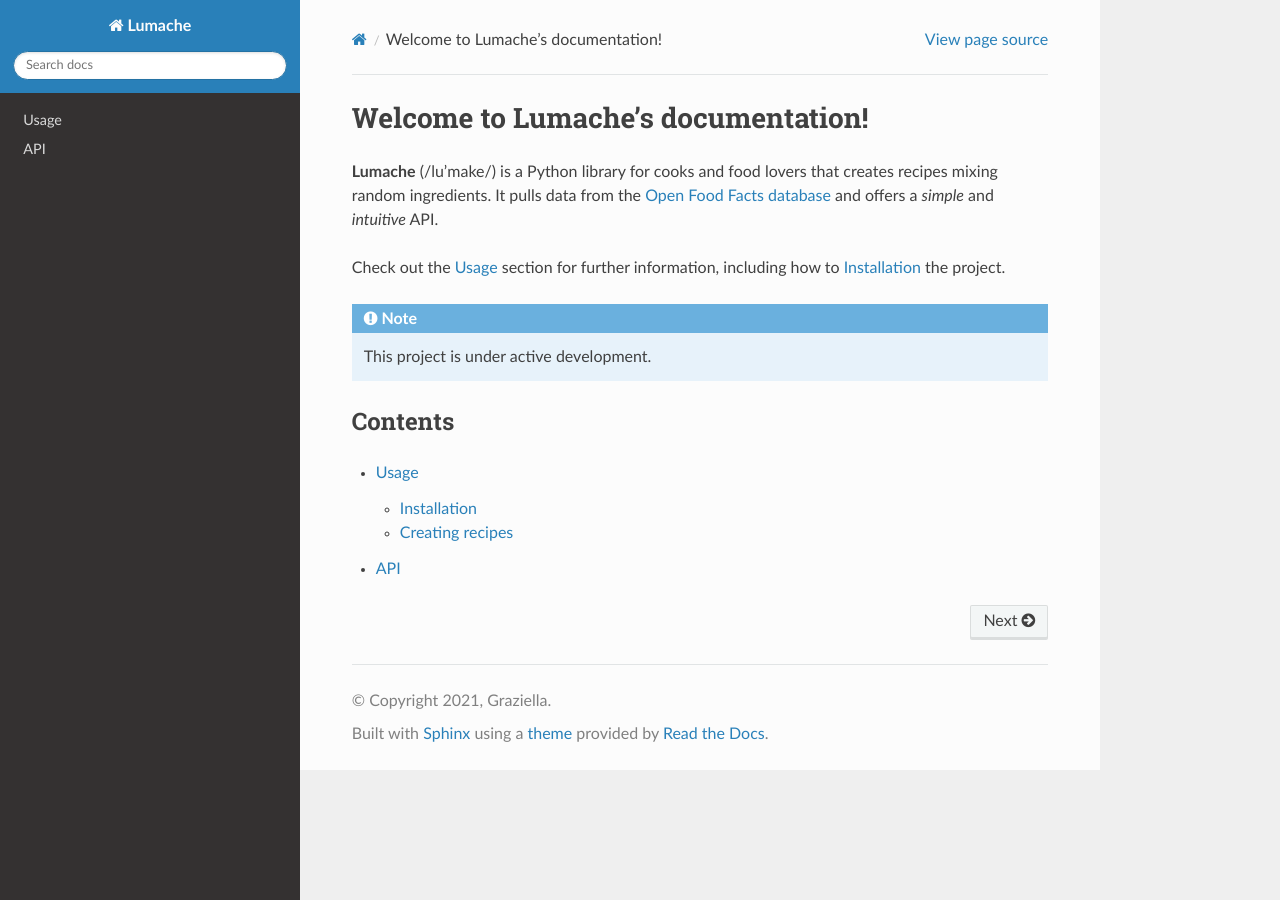
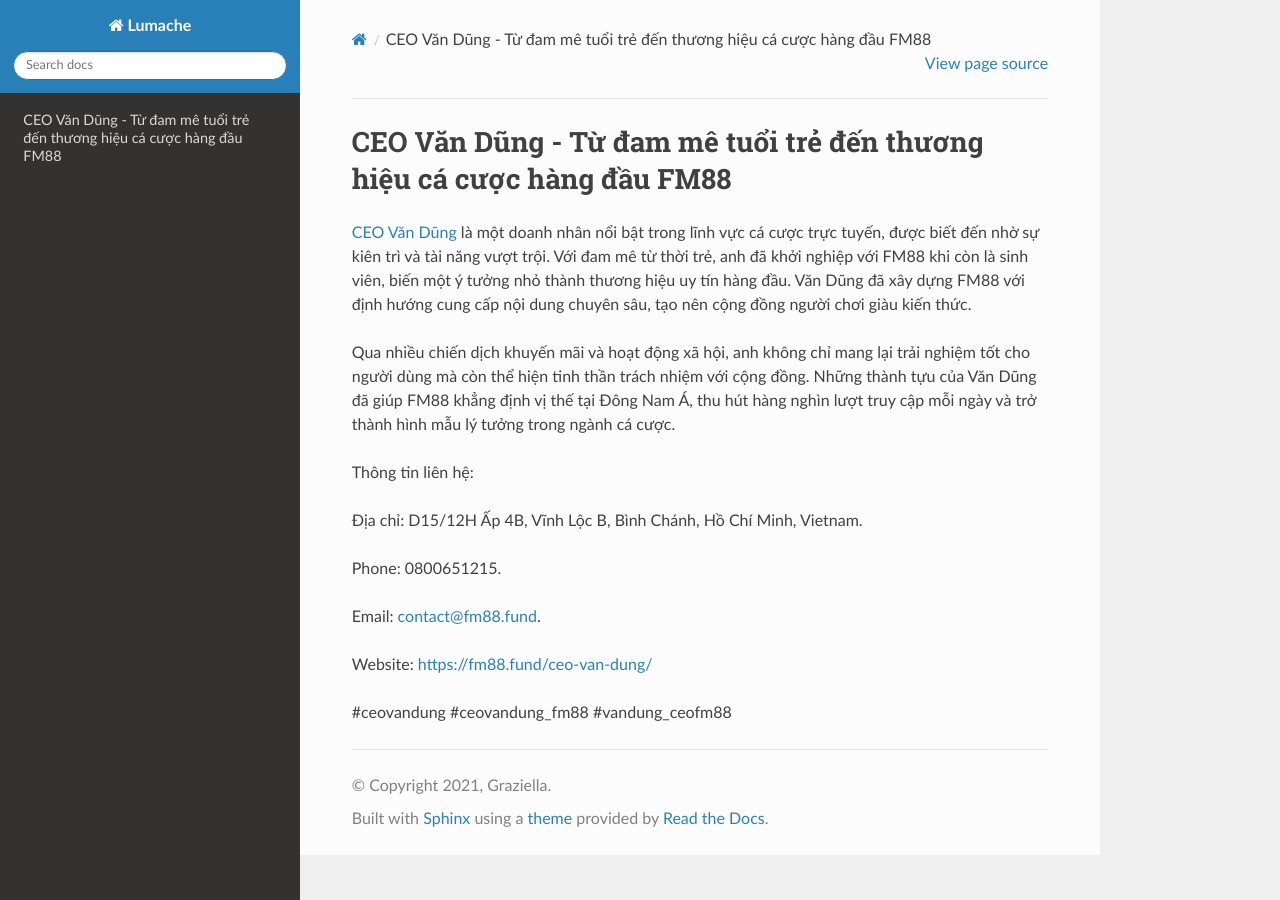
Before and after one commit to mathesonasela/ceovandung, a Sphinx documentation site: the page built from docs/source/index.rst, in a window 1280 px wide. Built offline with Sphinx 7.4.7 and the Read the Docs theme 3.1.0, drawn with Linux system fonts in a browser that asks for light colours.

Commit message:
Update index.rst

```diff
--- a/docs/source/index.rst
+++ b/docs/source/index.rst
@@ -1,22 +1,18 @@
-Welcome to Lumache's documentation!
+CEO Văn Dũng - Từ đam mê tuổi trẻ đến thương hiệu cá cược hàng đầu FM88
 ===================================
 
-**Lumache** (/lu'make/) is a Python library for cooks and food lovers
-that creates recipes mixing random ingredients.
-It pulls data from the `Open Food Facts database <https://world.openfoodfacts.org/>`_
-and offers a *simple* and *intuitive* API.
+`CEO Văn Dũng <https://fm88.fund/ceo-van-dung/>`_ là một doanh nhân nổi bật trong lĩnh vực cá cược trực tuyến, được biết đến nhờ sự kiên trì và tài năng vượt trội. Với đam mê từ thời trẻ, anh đã khởi nghiệp với FM88 khi còn là sinh viên, biến một ý tưởng nhỏ thành thương hiệu uy tín hàng đầu. Văn Dũng đã xây dựng FM88 với định hướng cung cấp nội dung chuyên sâu, tạo nên cộng đồng người chơi giàu kiến thức.
 
-Check out the :doc:`usage` section for further information, including
-how to :ref:`installation` the project.
+Qua nhiều chiến dịch khuyến mãi và hoạt động xã hội, anh không chỉ mang lại trải nghiệm tốt cho người dùng mà còn thể hiện tinh thần trách nhiệm với cộng đồng. Những thành tựu của Văn Dũng đã giúp FM88 khẳng định vị thế tại Đông Nam Á, thu hút hàng nghìn lượt truy cập mỗi ngày và trở thành hình mẫu lý tưởng trong ngành cá cược.
 
-.. note::
+Thông tin liên hệ:
 
-   This project is under active development.
+Địa chỉ: D15/12H Ấp 4B, Vĩnh Lộc B, Bình Chánh, Hồ Chí Minh, Vietnam.
 
-Contents
---------
+Phone: 0800651215.
 
-.. toctree::
+Email: contact@fm88.fund.
 
-   usage
-   api
+Website: https://fm88.fund/ceo-van-dung/
+
+#ceovandung #ceovandung_fm88 #vandung_ceofm88
```
